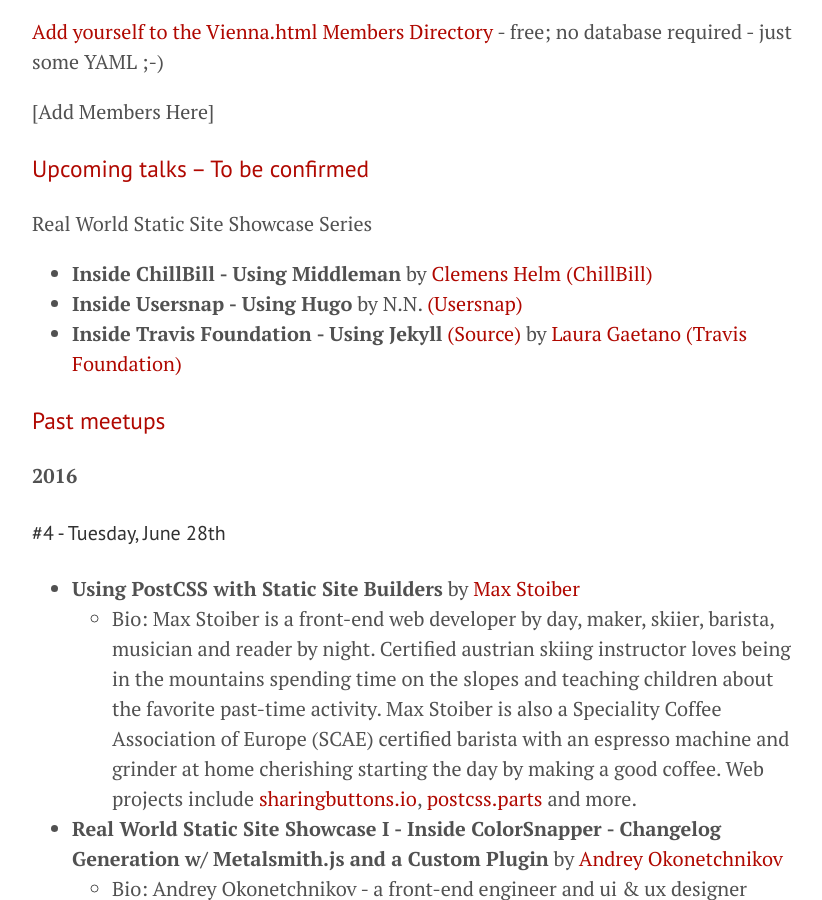
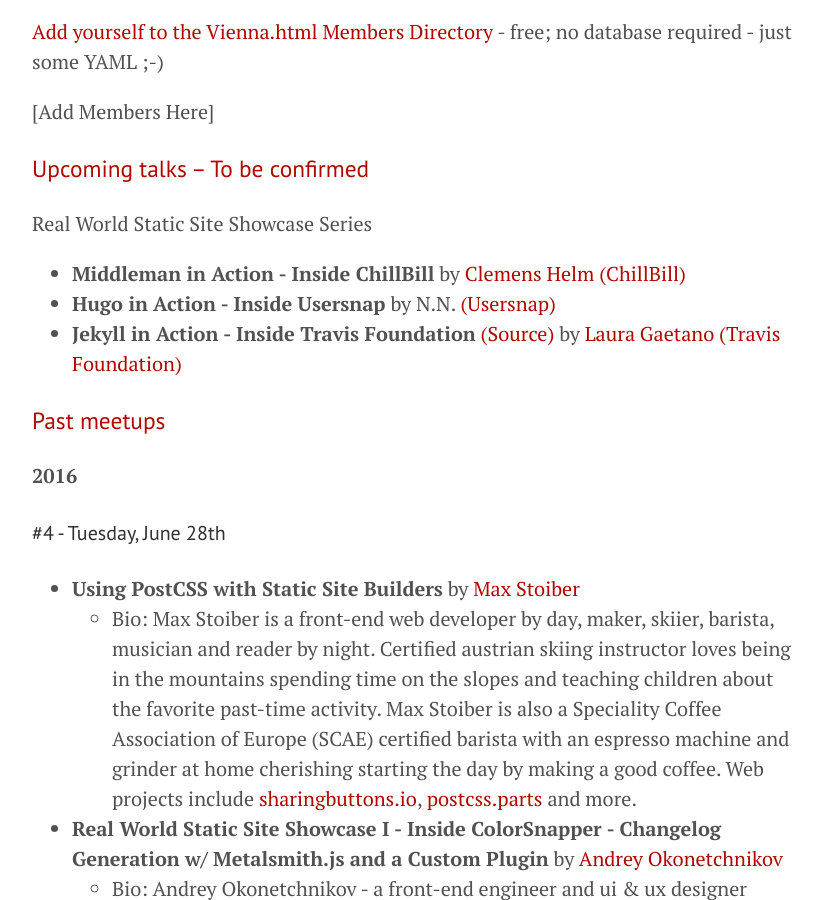
Before and after one commit to goodbyeaustria/archive, a Jekyll site: the page built from index.md, in a window 1280 px wide and 900 px high, scrolled down 1456 px. Shown: the whole window, without its empty margins (228-1050 px from the left). Built offline with Jekyll 4.4.1, drawn with Linux system fonts in a browser that asks for light colours.

Commit message:
Update index.md

```diff
--- a/index.md
+++ b/index.md
@@ -56,9 +56,9 @@
 
 Real World Static Site Showcase Series
 
-- **Inside ChillBill - Using Middleman** by [Clemens Helm](https://twitter.com/clemenshelm) [(ChillBill)](https://chillbill.co)
-- **Inside Usersnap - Using Hugo** by N.N. [(Usersnap)](https://usersnap.com)
-- **Inside Travis Foundation - Using Jekyll** [(Source)](https://github.com/travis-ci/travis-foundation) by [Laura Gaetano](https://github.com/alicetragedy) [(Travis Foundation)](http://foundation.travis-ci.org)
+- **Middleman in Action - Inside ChillBill** by [Clemens Helm](https://twitter.com/clemenshelm) [(ChillBill)](https://chillbill.co)
+- **Hugo in Action - Inside Usersnap** by N.N. [(Usersnap)](https://usersnap.com)
+- **Jekyll in Action - Inside Travis Foundation** [(Source)](https://github.com/travis-ci/travis-foundation) by [Laura Gaetano](https://github.com/alicetragedy) [(Travis Foundation)](http://foundation.travis-ci.org)
 
 
 ### Past meetups
```
